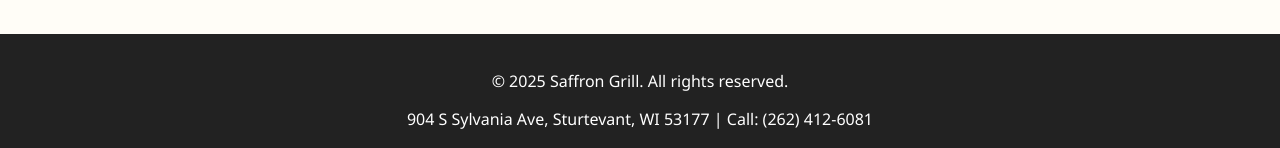
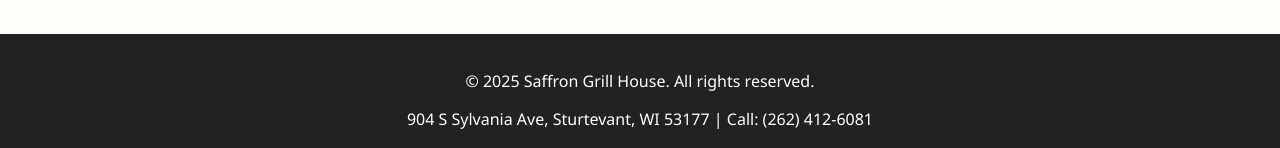
Before and after one commit to LokeshMannem/Saffron-Grill-House-, a plain HTML site: page index.html in a window 1280 px wide. Shown: the part 599-747 px from the top of the page. Drawn offline with Linux system fonts and the light colour scheme.

Commit message:
Update index.html

```diff
--- a/index.html
+++ b/index.html
@@ -33,7 +33,7 @@
   <div class="menu-container" id="menuContainer"></div>
 
   <footer>
-    <p>© 2025 Saffron Grill. All rights reserved.</p>
+    <p>© 2025 Saffron Grill House. All rights reserved.</p>
     <p>904 S Sylvania Ave, Sturtevant, WI 53177 | Call: (262) 412-6081</p>
     <div class="social-icons">
       <a href="https://facebook.com" target="_blank"><i class="fab fa-facebook-f"></i></a>
```
